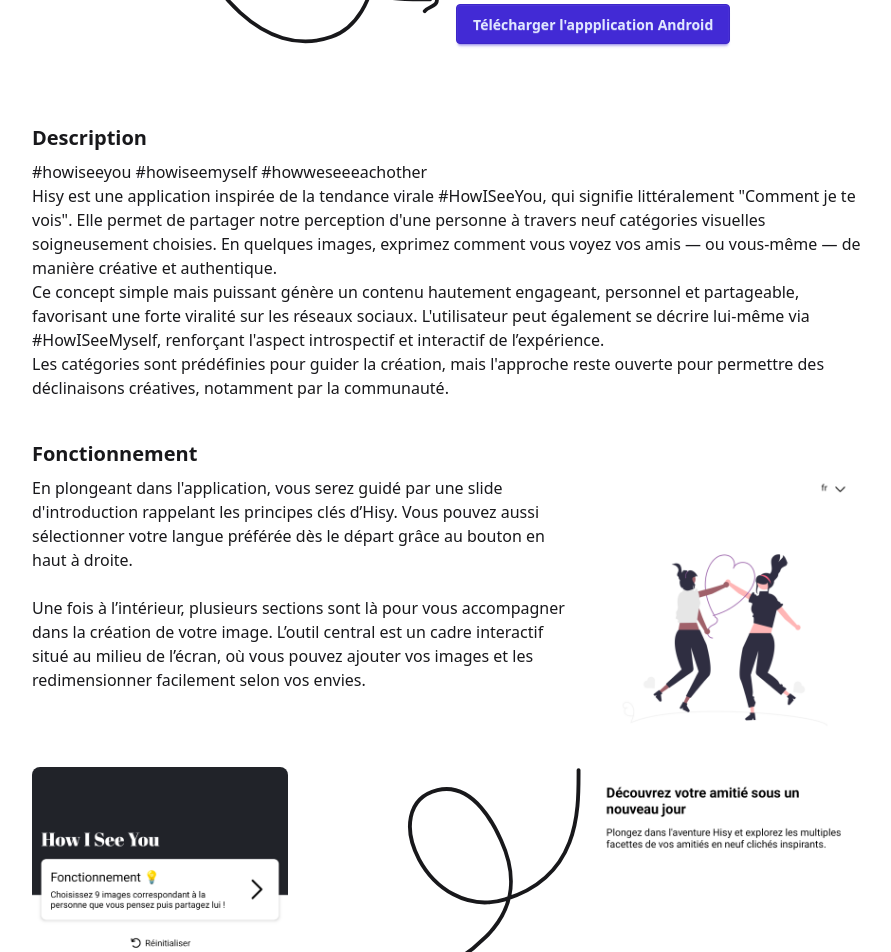
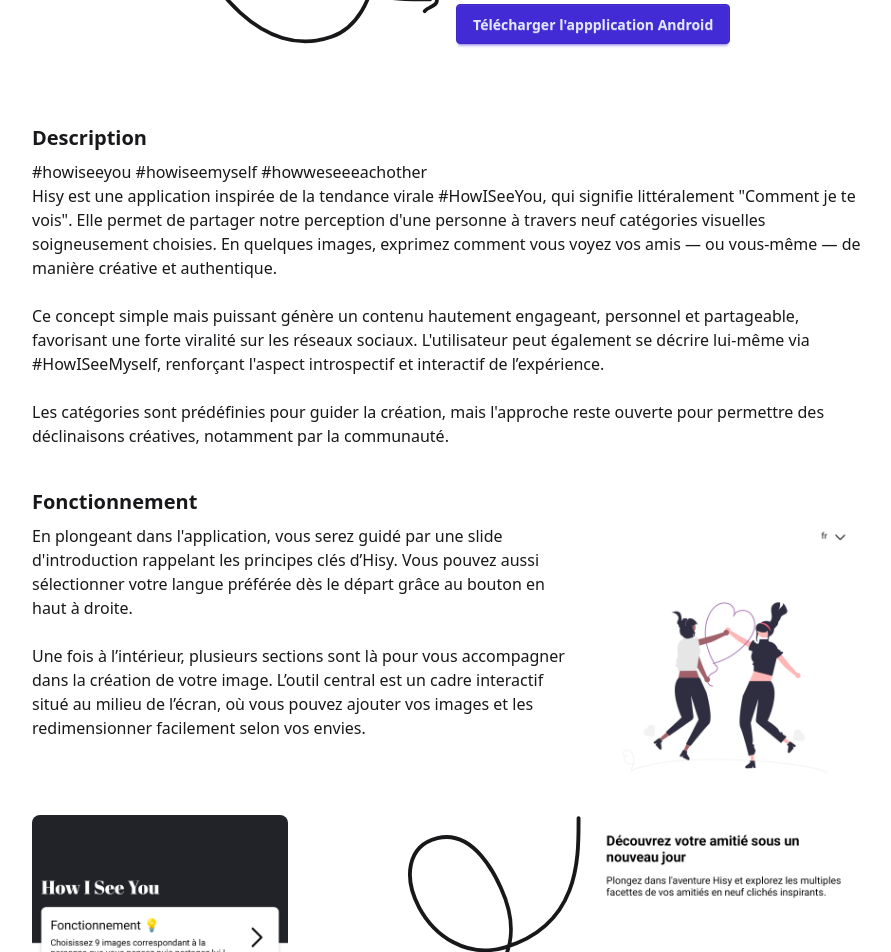
Before and after one commit to Theia01/portfolio, a React (Vite) app: page /portfolio/creations/hisy in a window 1280 px wide. Shown: the part 520-1472 px from the top of the page, without its empty margins (192-1083 px from the left). Built offline with nearby package versions, Linux system fonts and the light colour scheme.

Commit message:
:recycle: harmonise section on different page

```diff
--- a/src/Pages/Hisy.jsx
+++ b/src/Pages/Hisy.jsx
@@ -1,5 +1,6 @@
 // Components
 import Container from "@components/Container";
+import ContainerSection from "../components/ContainerSection";
 import Carousel from "@components/Carousel";
 import { IconInfo, IconArrowRight, IconArrowLeft } from "@components/Icons.jsx";
 
@@ -81,9 +82,10 @@
           </div>
         </div>
       </div>
-      <div className="pb-10">
-        <h2 className="text-xl font-bold mb-2">Description</h2>
-        <p>#howiseeyou #howiseemyself #howweseeeachother</p>
+      <ContainerSection
+        title="Description"
+        subtitle="#howiseeyou #howiseemyself #howweseeeachother"
+      >
         <p>
           Hisy est une application inspirée de la tendance virale #HowISeeYou,
           qui signifie littéralement "Comment je te vois". Elle permet de
@@ -92,6 +94,7 @@
           vous voyez vos amis — ou vous-même — de manière créative et
           authentique.
         </p>
+        <br />
         <p>
           Ce concept simple mais puissant génère un contenu hautement engageant,
           personnel et partageable, favorisant une forte viralité sur les
@@ -99,14 +102,14 @@
           #HowISeeMyself, renforçant l'aspect introspectif et interactif de
           l’expérience.
         </p>
+        <br />
         <p>
           Les catégories sont prédéfinies pour guider la création, mais
           l'approche reste ouverte pour permettre des déclinaisons créatives,
           notamment par la communauté.
         </p>
-      </div>
-      <div className="pb-10">
-        <h2 className="text-xl font-bold mb-2">Fonctionnement</h2>
+      </ContainerSection>
+      <ContainerSection title="Fonctionnement">
         <div className="md:grid md:grid-cols-3 md:grid-rows-3 md:gap-4">
           <div className="md:col-span-2 row-span-1 pb-6">
             <p>
@@ -140,7 +143,7 @@
             {paraphEndFunctioning}
           </div>
         </div>
-      </div>
+      </ContainerSection>
     </Container>
   );
 }
--- a/src/Pages/Home.jsx
+++ b/src/Pages/Home.jsx
@@ -2,6 +2,7 @@
 import { NavLink, Link } from "react-router";
 import CardHome from "@components/CardHome.jsx";
 import Container from "@components/Container.jsx";
+import ContainerSection from "../components/ContainerSection";
 import Hero from "@components/Hero.jsx";
 
 // Icons
@@ -64,20 +65,19 @@
         </Hero>
       </header>
       <Container>
-        <h2 className="text-xl font-bold mb-2">
-          Les services que je vous propose en travaillant ensemble 🤝
-        </h2>
+        <ContainerSection title="Les services que je vous propose en travaillant ensemble 🤝">
           <p>
             Eius et voluptatem qui voluptatem. Perspiciatis numquam possimus eos
-          recusandae. Iste asperiores ut aperiam molestias omnis omnis. Placeat
-          ut sequi doloribus delectus. Consectetur dolor omnis minima voluptas
-          voluptatibus molestiae delectus voluptatibus.
+            recusandae. Iste asperiores ut aperiam molestias omnis omnis.
+            Placeat ut sequi doloribus delectus. Consectetur dolor omnis minima
+            voluptas voluptatibus molestiae delectus voluptatibus.
           </p>
           <div className="grid lg:grid-cols-2 grid-cols-1 gap-2 pt-5">
             {services.map((service, i) => (
               <CardHome key={i} {...service} />
             ))}
           </div>
+        </ContainerSection>
       </Container>
     </>
   );
--- /dev/null
+++ b/src/components/ContainerSection.jsx
@@ -0,0 +1,11 @@
+function ContainerSection({ children, title = "", subtitle = "" }) {
+  return (
+    <div className="pb-10">
+      {title && <h2 className="text-xl font-bold mb-2">{title}</h2>}
+      {subtitle && <p>{subtitle}</p>}
+      {children}
+    </div>
+  );
+}
+
+export default ContainerSection;
```
Lines whose indentation alone changed are shown as unchanged.
